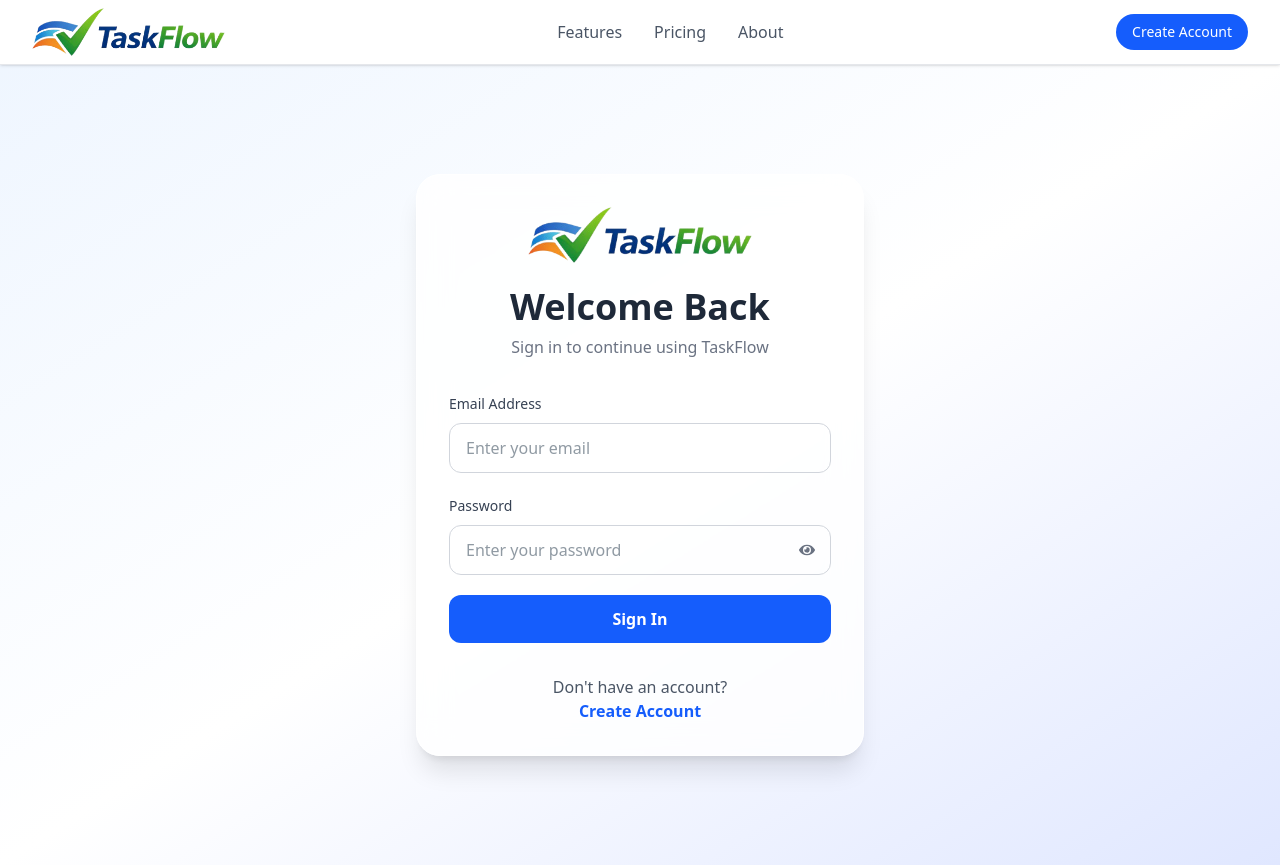
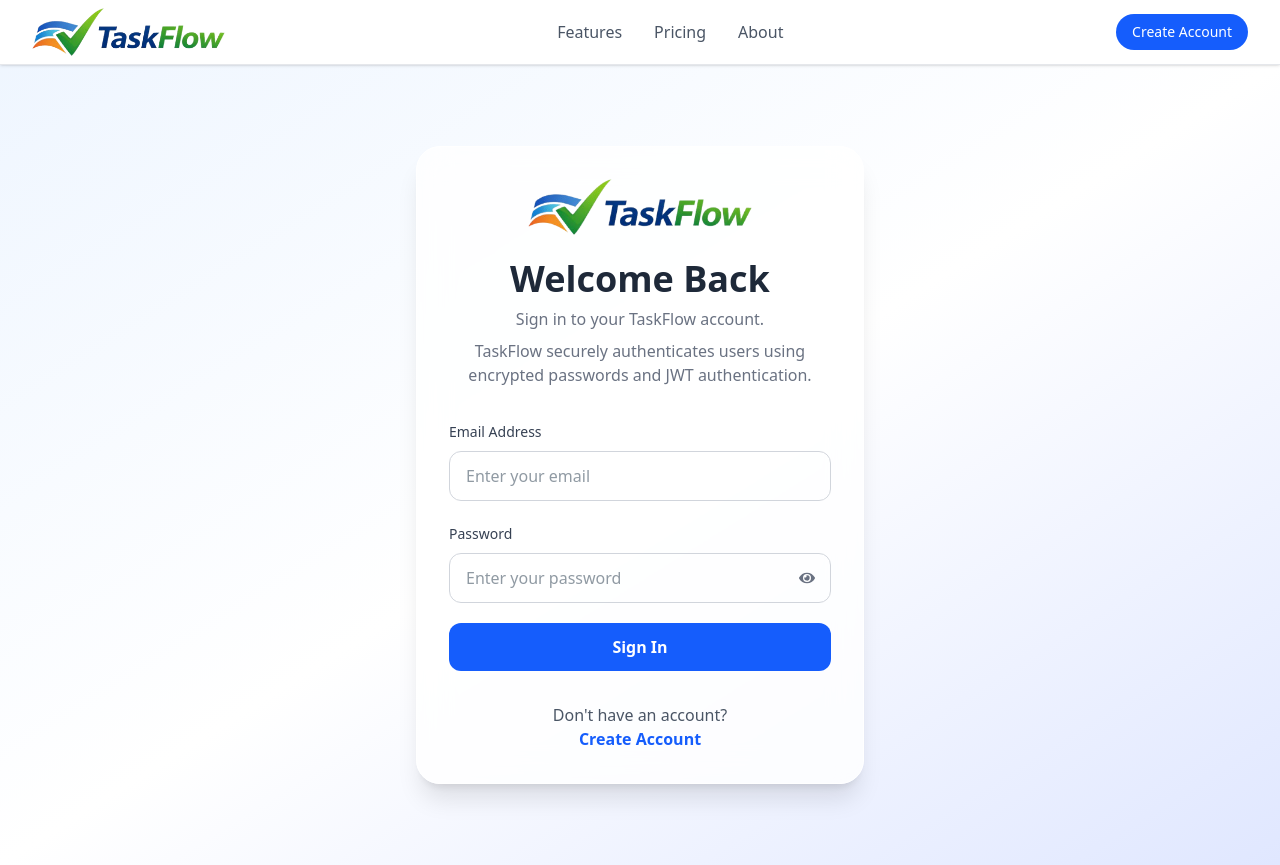
Before and after one commit to Raghvendra-Singh-Bhadouriya/TaskFlow-web-app, a React (Vite) app in the folder taskflow-ft/: page /signin in a window 1280 px wide. Built offline with nearby package versions, Linux system fonts and the light colour scheme.

Commit message:
update SignIn and robots.txt file

```diff
--- a/taskflow-ft/index.html
+++ b/taskflow-ft/index.html
@@ -24,7 +24,7 @@
     <link
       rel="icon"
       type="image/png"
-      href="/public/taskflow_logo2.png"
+      href="./public/taskflow_logo2.png"
     />
 
     <link rel="manifest" href="/site.webmanifest" />
--- a/taskflow-ft/src/pages/SignIn.jsx
+++ b/taskflow-ft/src/pages/SignIn.jsx
@@ -146,7 +146,11 @@
           </h1>
 
           <p className="text-gray-500 mt-2">
-            Sign in to continue using TaskFlow
+            Sign in to your TaskFlow account.
+          </p>
+
+          <p className="text-gray-500 mt-2">
+            TaskFlow securely authenticates users using encrypted passwords and JWT authentication.
           </p>
         </div>
 
```
Also changed, not shown: taskflow-ft/public/robots.txt.
